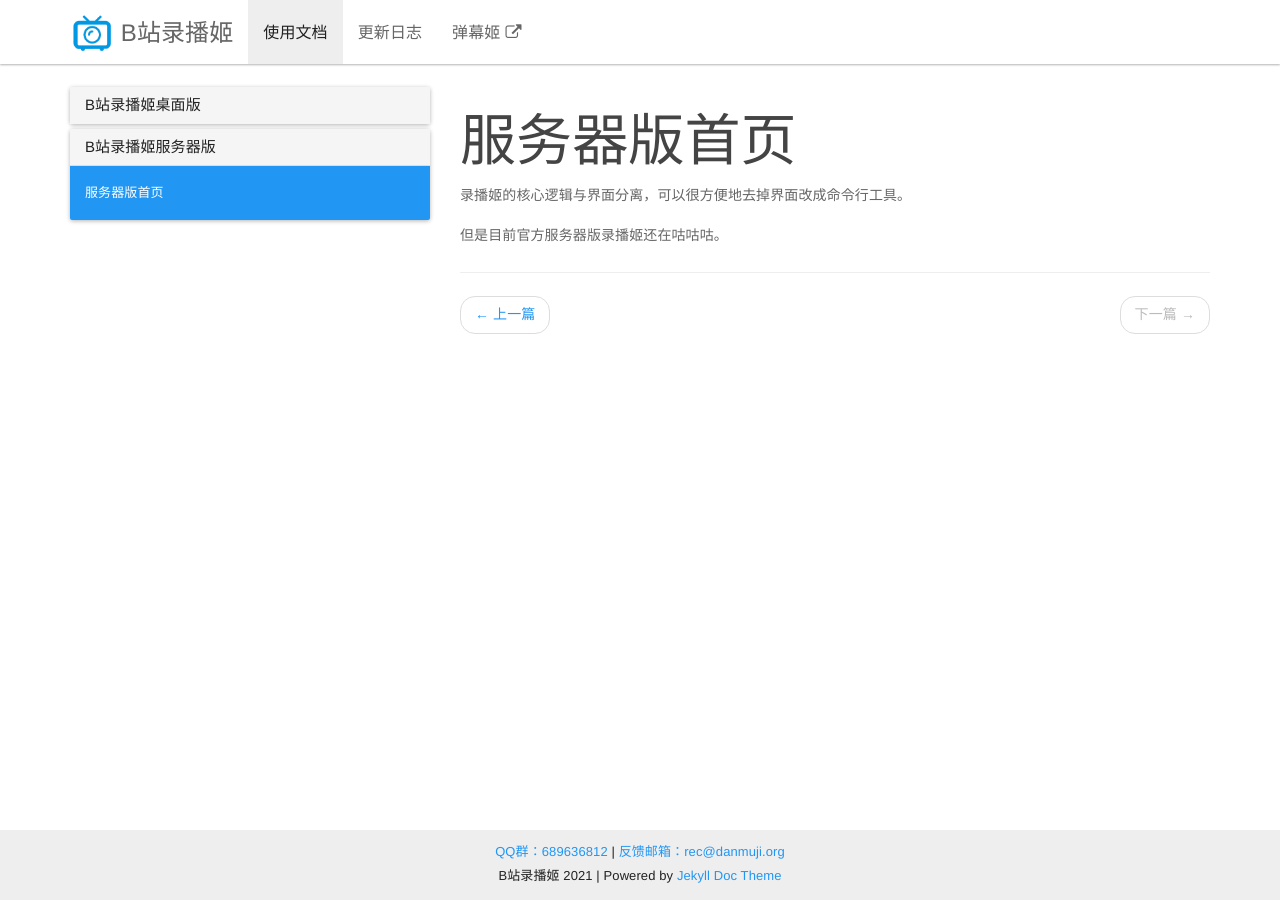
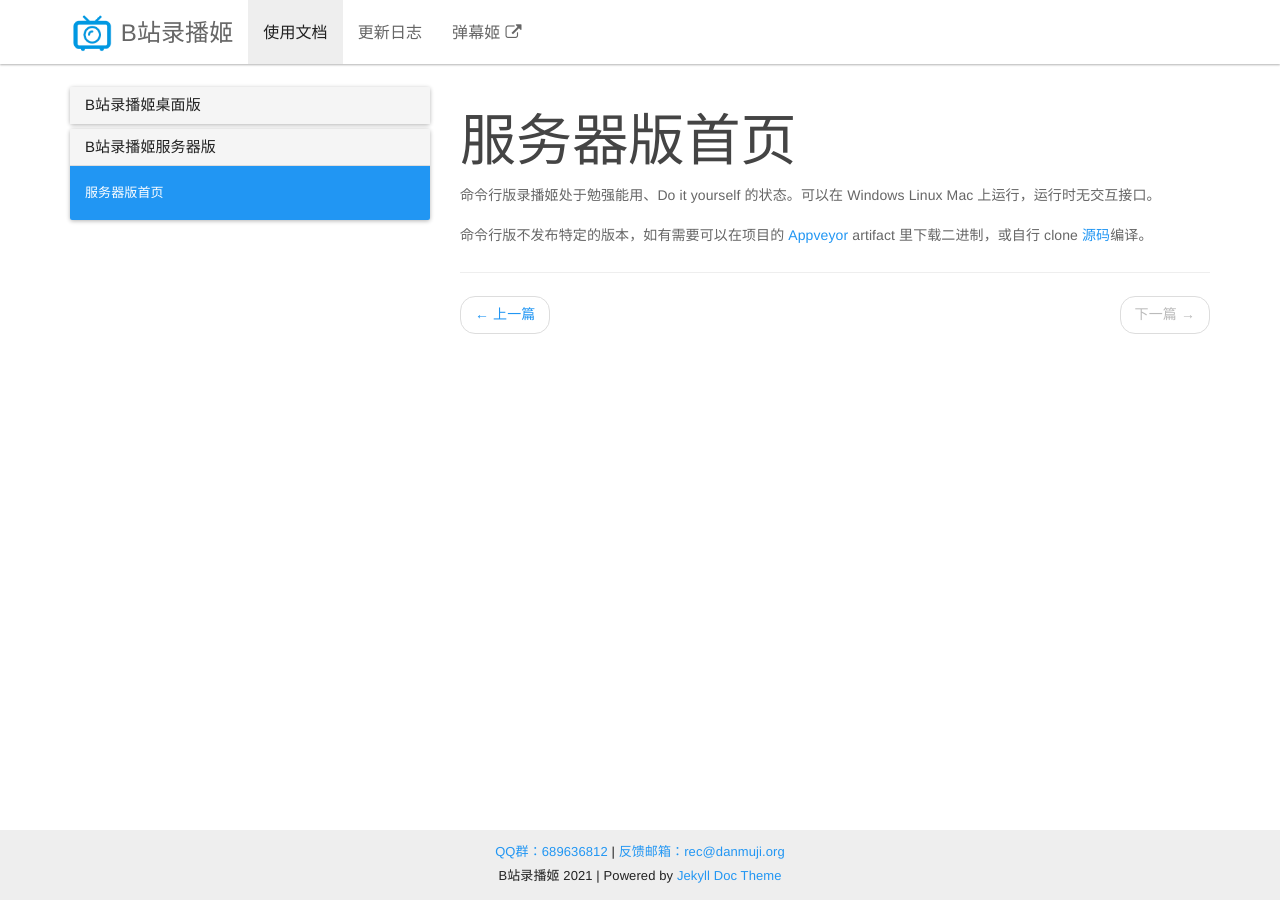
Before and after one commit to BililiveRecorder/website-jekyll-retired, a Jekyll site: the page built from _docs/server/index.md, in a window 1280 px wide. Built offline with Jekyll 4.4.1, drawn with Linux system fonts in a browser that asks for light colours.

```diff
--- a/_data/docs.yml
+++ b/_data/docs.yml
@@ -6,6 +6,7 @@
   - desktop/danmaku
   - desktop/problems
   - desktop/clip
+  - desktop/webhook
 #  - flvprocess
 - title: B站录播姬服务器版
   docs:
--- a/_docs/server/index.md
+++ b/_docs/server/index.md
@@ -2,6 +2,6 @@
 title: 服务器版首页
 ---
 
-录播姬的核心逻辑与界面分离，可以很方便地去掉界面改成命令行工具。
+命令行版录播姬处于勉强能用、Do it yourself 的状态。可以在 Windows Linux Mac 上运行，运行时无交互接口。
 
-但是目前官方服务器版录播姬还在咕咕咕。
+命令行版不发布特定的版本，如有需要可以在项目的 [Appveyor](https://ci.appveyor.com/project/Genteure/bililiverecorder/history) artifact 里下载二进制，或自行 clone [源码](https://github.com/Bililive/BililiveRecorder)编译。
```
Also changed, not shown: _docs/desktop/webhook.md (added, +27 -0 lines), _posts/2020-12-19-v1-1-26.md (+1 -1 lines).
